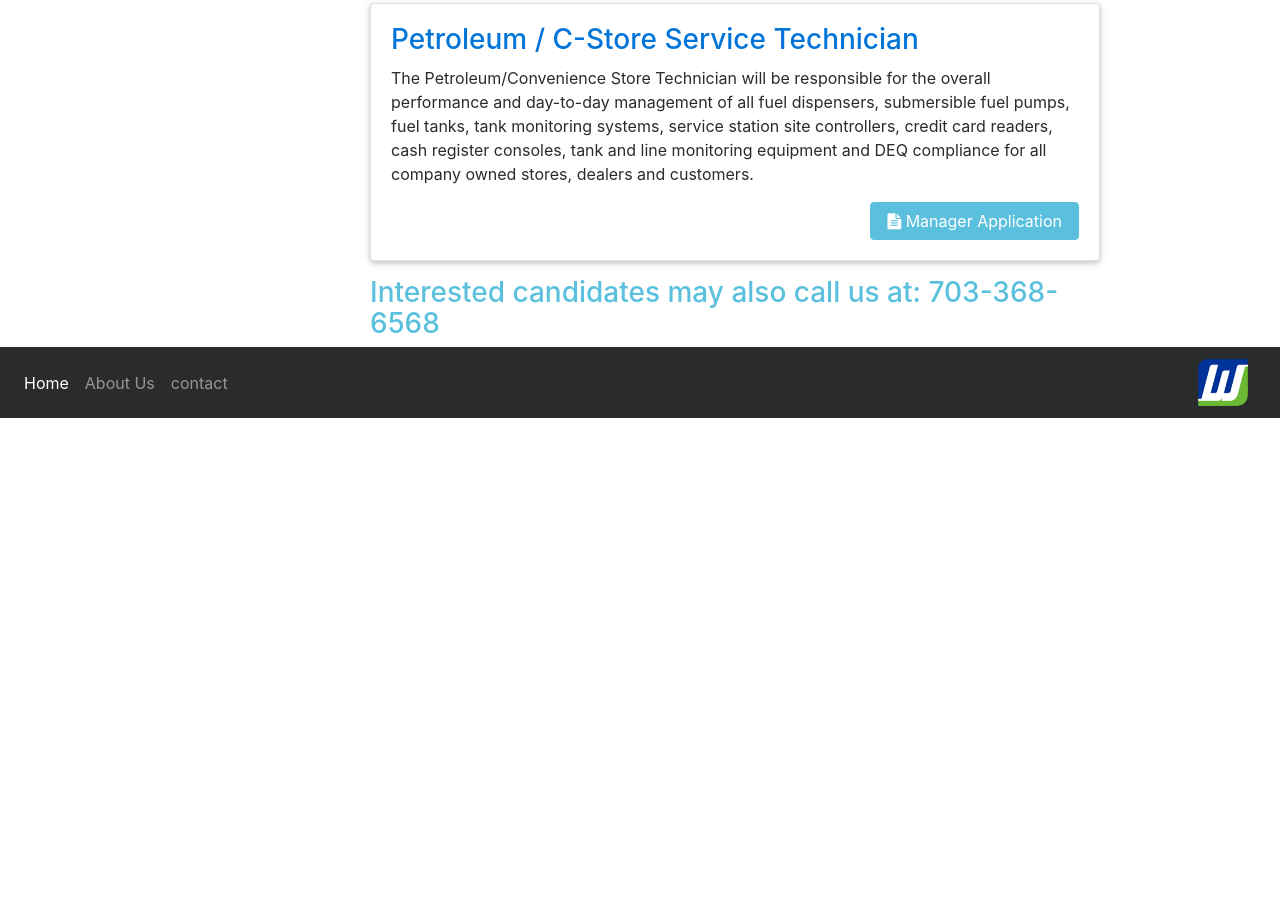
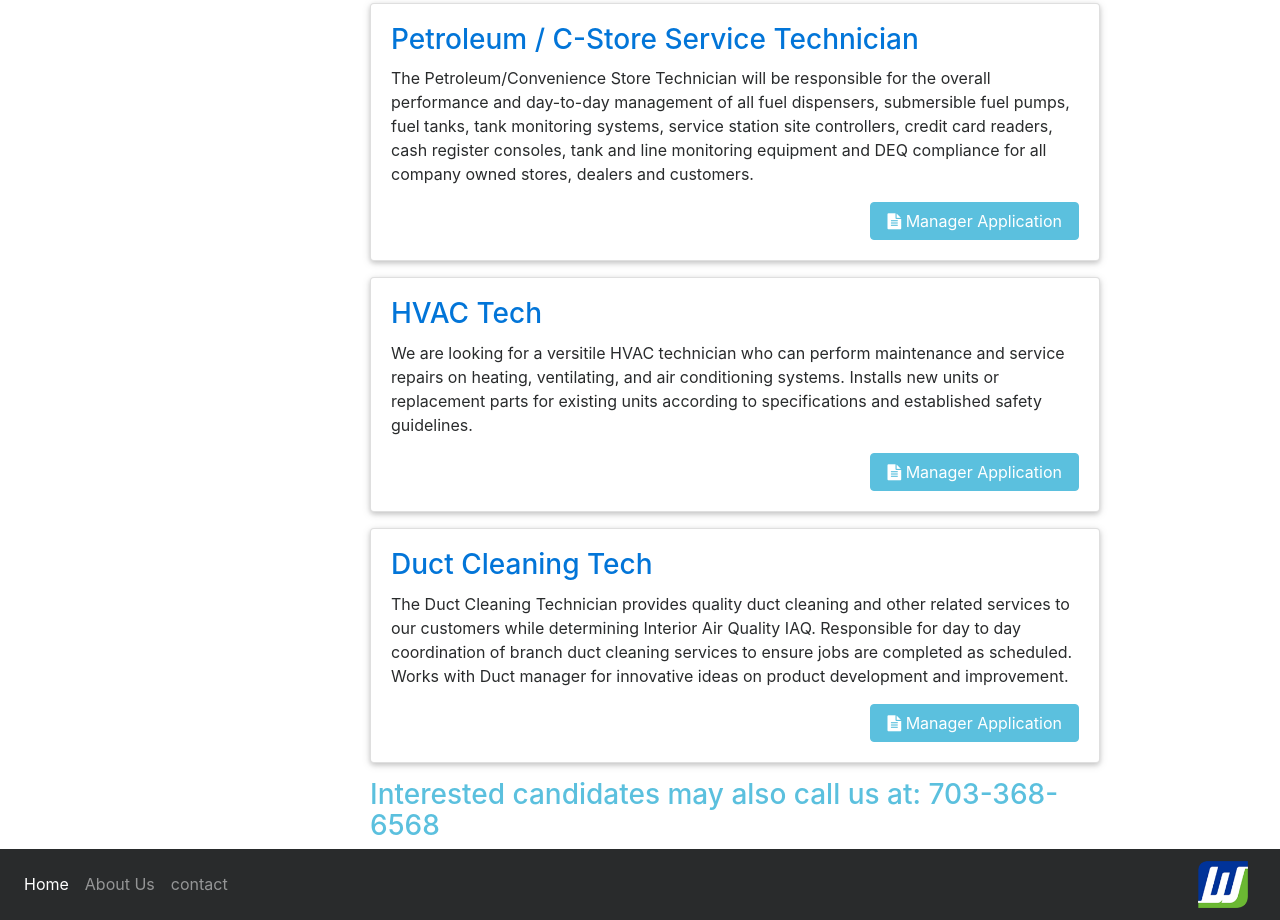
Before and after one commit to nburk2/wineenergy, a website: page careers.html in a window 1280 px wide. Shown: the part 993-1913 px from the top of the page. Before the commit the page ends 1411 px from the top, so only its background shows below. Drawn offline with Linux system fonts and the light colour scheme.

Commit message:
add new jobs

```diff
--- a/careers.html
+++ b/careers.html
@@ -148,6 +148,24 @@
               <a class="btn btn-info pull-right" href="https://recruiting.paylocity.com/Recruiting/Jobs/Details/30758"><i class="fa fa-file-text"></i> Manager Application</a>
             </div>
           </div>
+          <div class="card mb-3">
+            <div class="card-block">
+              <h3 class="card-title text-primary">HVAC Tech</h3>
+              <p class="card-text">
+                We are looking for a versitile HVAC technician who can perform maintenance and service repairs on heating, ventilating, and air conditioning systems. Installs new units or replacement parts for existing units according to specifications and established safety guidelines.
+              </p>
+              <a class="btn btn-info pull-right" href="https://recruiting.paylocity.com/Recruiting/Jobs/Details/121081"><i class="fa fa-file-text"></i> Manager Application</a>
+            </div>
+          </div>
+          <div class="card mb-3">
+            <div class="card-block">
+              <h3 class="card-title text-primary">Duct Cleaning Tech</h3>
+              <p class="card-text">
+                The Duct Cleaning Technician provides quality duct cleaning and other related services to our customers while determining Interior Air Quality IAQ. Responsible for day to day coordination of branch duct cleaning services to ensure jobs are completed as scheduled. Works with Duct manager for innovative ideas on product development and improvement.
+              </p>
+              <a class="btn btn-info pull-right" href="https://recruiting.paylocity.com/Recruiting/Jobs/Details/121606"><i class="fa fa-file-text"></i> Manager Application</a>
+            </div>
+          </div>
           <h3 class="text-info">Interested candidates may also call us at: 703-368-6568</h3>
         </div>
       </div>
```
